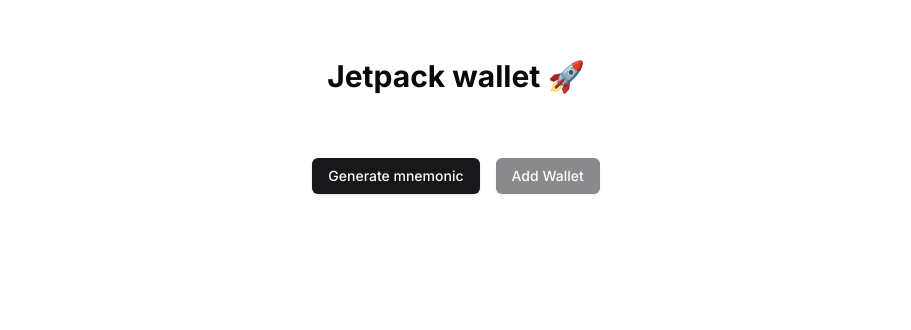
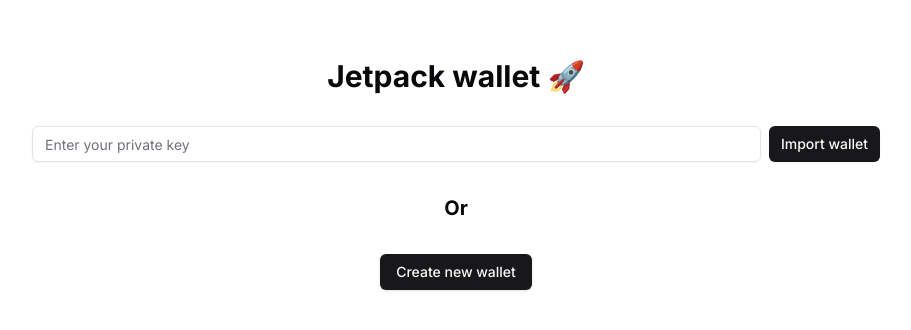
Before and after one commit to destructo570/jetpack-web3-wallet, a Next.js app in the folder apps/frontend/: page / in a window 1280 px wide. Shown: the part 126-456 px from the top of the page, without its empty margins (184-1095 px from the left). Built offline with nearby package versions, Linux system fonts and the light colour scheme.

Commit message:
wip: add import wallet ui

```diff
--- a/apps/frontend/src/app/page.tsx
+++ b/apps/frontend/src/app/page.tsx
@@ -7,6 +7,7 @@ import SeedPhraseLoading from "@/components/common/SeedPhraseLoading";
 import { Info } from "lucide-react";
 import { toast } from "sonner";
 import { getEthereumWallet, getMnemonicPhrase } from "@/lib/utils";
+import { Input } from "@/components/ui/input";
 
 export default function page() {
   const [seed_phrase, setSeedPhrase] = useState("");
@@ -51,9 +52,35 @@ export default function page() {
     });
   };
 
+  const renderImportWallet = () => {
+    return (
+      <form className="flex items-center gap-2 w-full">
+        <Input
+          type="text"
+          placeholder="Enter your private key"
+          className="flex-1 rounded-md border border-input bg-transparent px-3 py-2 text-sm ring-offset-background placeholder:text-muted-foreground focus-visible:outline-none focus-visible:ring-2 focus-visible:ring-ring focus-visible:ring-offset-2 disabled:cursor-not-allowed disabled:opacity-50"
+        />
+        <Button
+          type="button"
+          className="rounded-md bg-primary px-3 py-2 text-sm font-medium text-primary-foreground shadow-sm hover:bg-primary/90 focus-visible:outline-none focus-visible:ring-2 focus-visible:ring-primary focus-visible:ring-offset-2 disabled:cursor-not-allowed disabled:opacity-50"
+        >
+          Import wallet
+        </Button>
+      </form>
+    );
+  };
+
+  const onNextClick = () => {};
+
   return (
     <main className="flex flex-col items-center h-screen bg-background pt-36">
       <h1 className="text-3xl font-bold mb-8">Jetpack wallet 🚀</h1>
+      {seed_phrase ? null : (
+        <>
+          {renderImportWallet()} <h3 className="text-xl font-bold my-8">Or</h3>
+        </>
+      )}
+
       {seed_phrase || loading ? (
         <Card
           className="w-full p-6  mt-4 cursor-pointer"
@@ -70,11 +97,14 @@ export default function page() {
           ) : null}
         </Card>
       ) : null}
-      <div className="my-8 flex gap-4">
-        <Button onClick={onGenerateClick}>Generate mnemonic</Button>
-        <Button onClick={onAddNewWallet} disabled={!seed_phrase || loading}>
+      <div className={`flex gap-4 ${seed_phrase ? "mt-4" : ""}`}>
+        {!seed_phrase ? (
+          <Button onClick={onGenerateClick}>Create new wallet</Button>
+        ) : null}
+        {seed_phrase ? <Button onClick={onNextClick}>Next</Button> : null}
+        {/* <Button onClick={onAddNewWallet} disabled={!seed_phrase || loading}>
           Add Wallet
-        </Button>
+        </Button> */}
       </div>
       <div className="w-full grid sm:grid-cols-2 gap-4 pb-4">
         {wallets?.map((wallet) => {
--- /dev/null
+++ b/apps/frontend/src/app/wallet/page.tsx
@@ -0,0 +1,9 @@
+import React from 'react'
+
+const page = () => {
+  return (
+    <div>page</div>
+  )
+}
+
+export default page
--- /dev/null
+++ b/apps/frontend/src/components/ui/input.tsx
@@ -0,0 +1,25 @@
+import * as React from "react"
+
+import { cn } from "@/lib/utils"
+
+export interface InputProps
+  extends React.InputHTMLAttributes<HTMLInputElement> {}
+
+const Input = React.forwardRef<HTMLInputElement, InputProps>(
+  ({ className, type, ...props }, ref) => {
+    return (
+      <input
+        type={type}
+        className={cn(
+          "flex h-9 w-full rounded-md border border-input bg-transparent px-3 py-1 text-sm shadow-sm transition-colors file:border-0 file:bg-transparent file:text-sm file:font-medium placeholder:text-muted-foreground focus-visible:outline-none focus-visible:ring-1 focus-visible:ring-ring disabled:cursor-not-allowed disabled:opacity-50",
+          className
+        )}
+        ref={ref}
+        {...props}
+      />
+    )
+  }
+)
+Input.displayName = "Input"
+
+export { Input }
```
